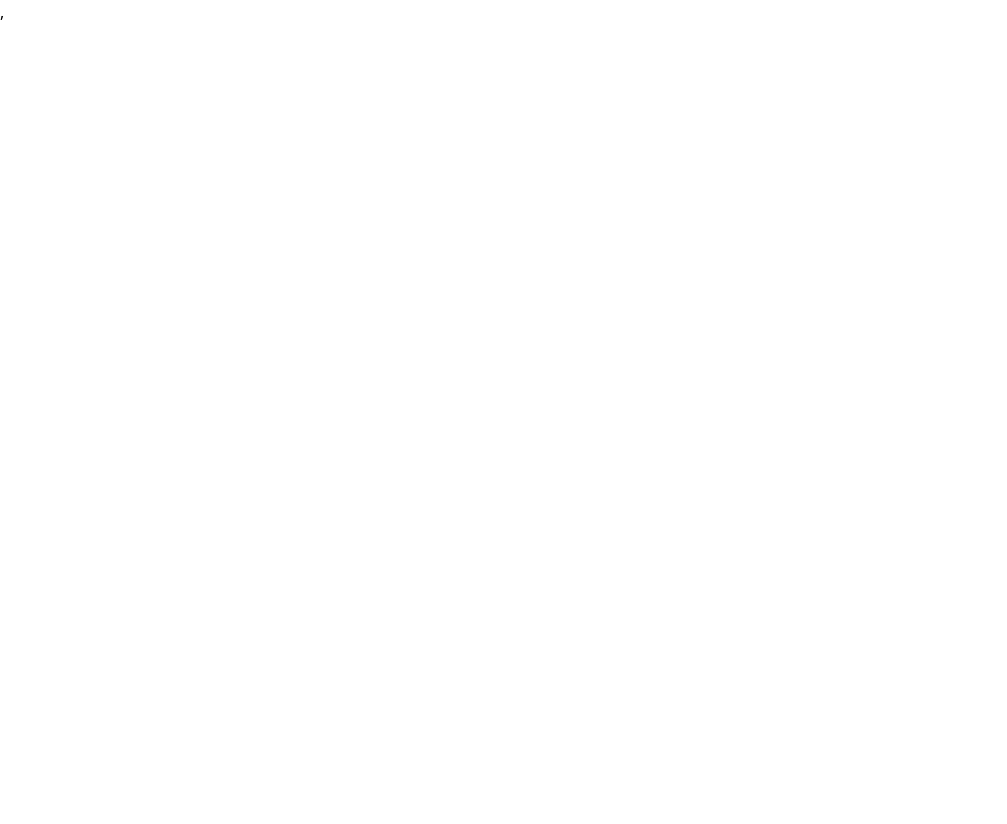
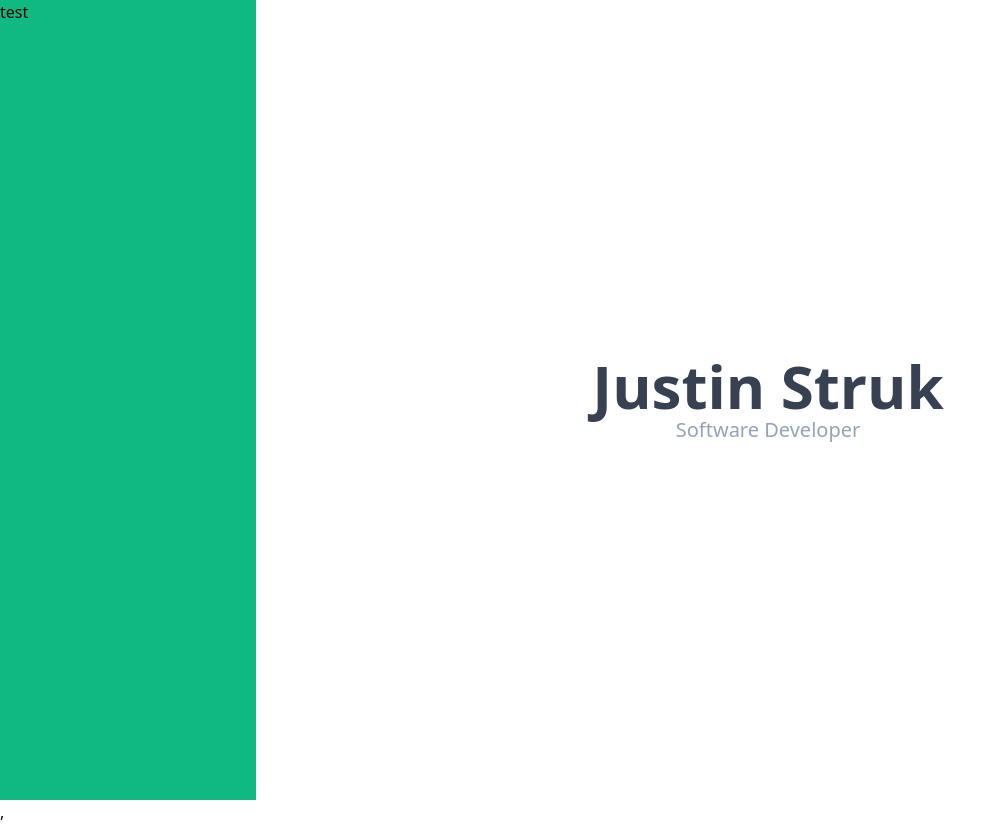
Before and after one commit to JStruk/portfolio-2022, a React (Create React App) app: page / in a window 1280 px wide. Shown: the whole page, without its empty margins (0-1007 px from the left). Before the commit the page ends 800 px from the top, so only its background shows below. Built offline with nearby package versions, Linux system fonts and the light colour scheme.

Commit message:
basic navbar and pages setup
setup a basic static left navbar that does nothing. Add support for routing and two routes, '/'=Home and '/about'=About

```diff
--- a/src/App.tsx
+++ b/src/App.tsx
@@ -7,6 +7,12 @@ import { Routes, Route, Link } from "react-router-dom";
 function App() {
   return (
     <div className="flex overscroll-none">
+      <LeftBar />
+      <Routes>
+        <Route path="/" element={<Home />} />
+        <Route path="about" element={<About />} />
+      </Routes>
+      {/* <Home /> */}
     </div>
   );
 }
--- /dev/null
+++ b/src/components/About.tsx
@@ -0,0 +1,7 @@
+import React from 'react'
+
+const About = (): JSX.Element => {
+    return (<p>About Page</p>)
+}
+
+export default React.memo(About)
--- /dev/null
+++ b/src/components/Home.tsx
@@ -0,0 +1,18 @@
+import React from 'react'
+import tw from "tailwind-styled-components"
+
+const HomeContainer = tw.div`flex-1 h-screen flex flex-col justify-center text-center items-center`
+
+const HeaderText = tw.span`text-6xl text-gray-700 font-bold`
+const SubheaderText = tw.span`text-xl text-slate-400`
+
+const Home = (): JSX.Element => {
+    return (
+        <HomeContainer>
+            <HeaderText>Justin Struk</HeaderText>
+            <SubheaderText>Software Developer</SubheaderText>
+        </HomeContainer>
+    )
+}
+
+export default React.memo(Home)
--- /dev/null
+++ b/src/components/LeftBar.tsx
@@ -0,0 +1,14 @@
+import React from 'react'
+import tw from 'tailwind-styled-components'
+
+
+const LeftBar = (): JSX.Element => {
+    const NavBar = tw.div`bg-emerald-500 h-screen w-1/5 max-w-xs`
+    return (
+        <NavBar>
+            <button onClick={() => alert('hello')}>test</button>
+        </NavBar>
+    )
+}
+
+export default React.memo(LeftBar)
```
